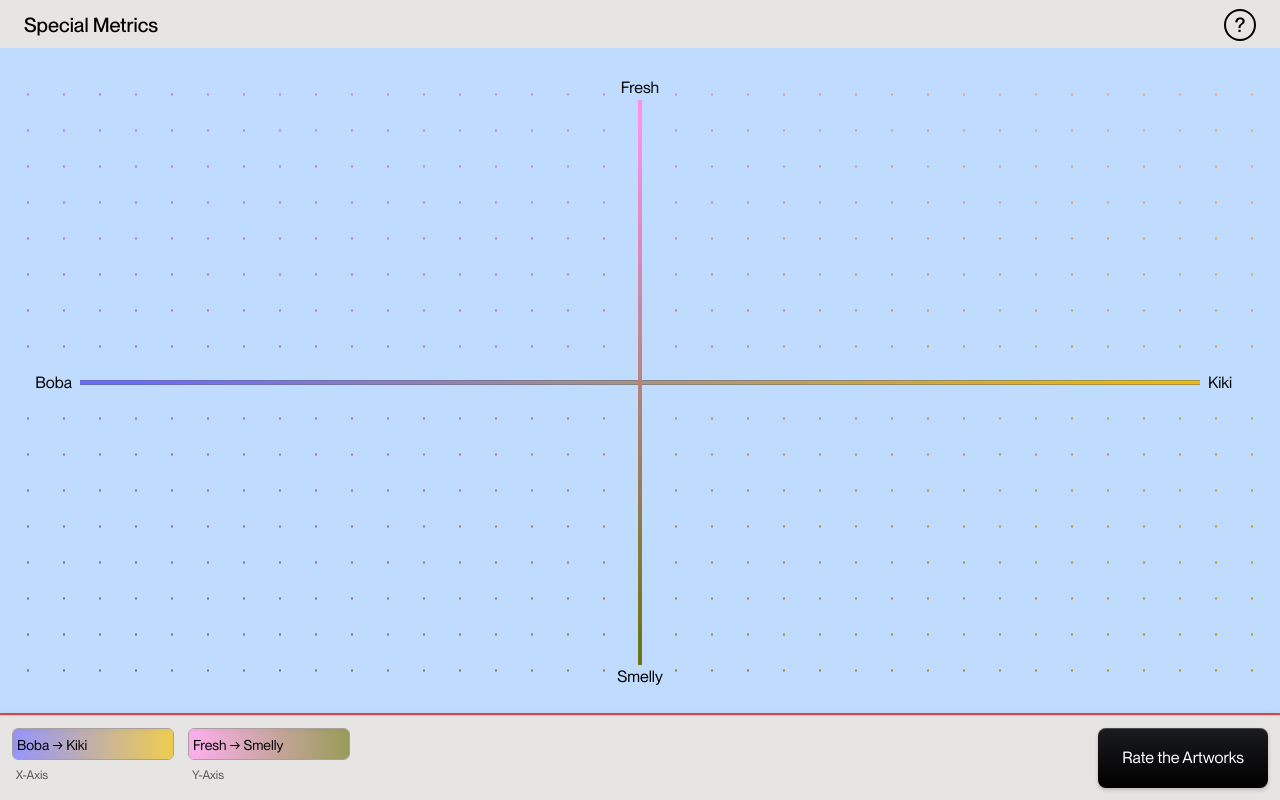
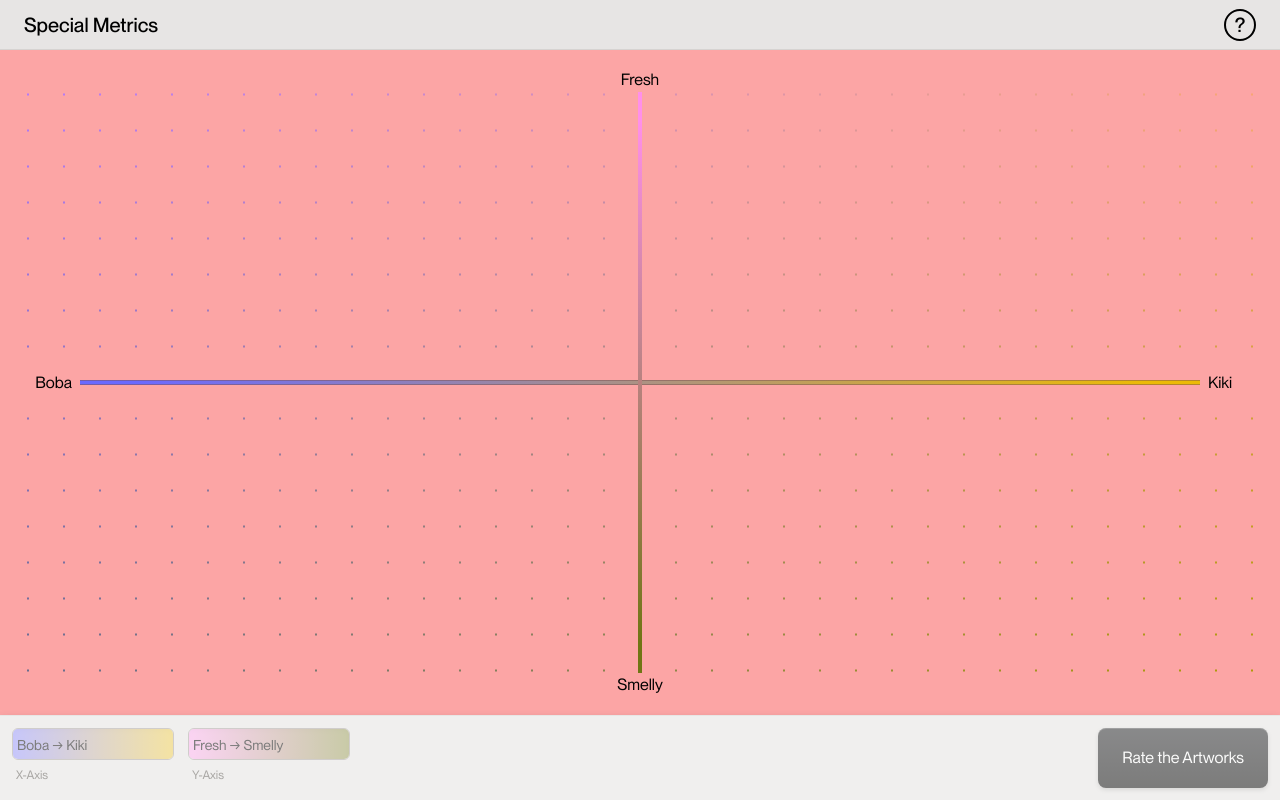
Before and after one commit to zackshersh/art-metrics, a React (Create React App) app in the folder client/: page /home in a window 1280 px wide. Built offline with nearby package versions, Linux system fonts and the light colour scheme; no server answers.

Commit message:
Scatterplot layout successfully converted to css grid

```diff
--- a/client/src/components/Scatterplot.js
+++ b/client/src/components/Scatterplot.js
@@ -163,10 +163,14 @@ function Scatterplot(props) {
 
 
     return (
-        <div className='w-full flex h-full flex-col bg-red-500'>
-            <div className='h-full'>
-                <div className='h-full flex'>
-                    <div className='min-w-full h-5/6 grow relative z-10 self-start my-5' ref={contRef}>
+        <div className='w-full flex h-full flex-col'>
+            <div className='h-full' style={{
+                display: "grid",
+                gridTemplateColumns: "1fr",
+                gridTemplateRows: "1fr min-content"
+            }}>
+                <div className='SVG+BKG-IMG h-full bg-red-300 py-3'>
+                        <div className='min-w-full h-full grow relative z-10 self-start' ref={contRef}>
                             <svg className='absolute' id='scatterplot-svg' width={width} height={height} ref={svgRef}>
 
                                 <g>
@@ -190,16 +194,15 @@ function Scatterplot(props) {
                             </svg>
                             {getLabels()}
                         </div>
-                </div>
-                <div style={{height: 'calc(100% - 135px)'}} className='w-full flex justify-center align-center absolute top-12 left-0 bg-blue-200'>
-                    {/* <div style={{maxWidth: "60%", maxHeight:"20%", display: "flex", margin: "auto auto", padding: 20}}  className='bg-red-300'> */}
+
+                    <div style={{height: 'calc(100% - 135px)'}} className='w-full flex justify-center align-center absolute top-12 left-0'>
                             {backdropImg ?
                                 <img style={{maxHeight: "70%", maxWidth: "80%", objectFit: "contain", margin: "auto auto", transform: "translateY(0vh)"}} className='z-0 w-full h-full' src={backdropImg} />
                                 : ''}
-                    {/* </div> */}
                     </div>
                 </div>
                 <ScatterplotOptions xAxis={xAxis} setXAxis={setXAxis} yAxis={yAxis} setYAxis={setYAxis} />
+            </div>
             <ArtDetailsPopup artwork={detailsPopupData} setArtwork={setDetailsPopupData} />
         </div>
     );
--- a/client/src/components/ScatterplotOptions.js
+++ b/client/src/components/ScatterplotOptions.js
@@ -17,7 +17,7 @@ function ScatterplotOptions({xAxis, setXAxis, yAxis, setYAxis}) {
 
     const metricOptions = ["boba_kiki", "fresh_smelly", "sleepy_amped"]
     return (
-        <div style={{boxShadow: softDropShadow}} className='absolute bottom-0 w-full p-3 border-t border-stone-300 bg-stone-200 flex flex-col sm:flex-row  sm:justify-between z-30'>
+        <div style={{boxShadow: softDropShadow}} className='bottom-0 w-full p-3 border-t border-stone-300 bg-stone-200 flex flex-col sm:flex-row  sm:justify-between z-30 opacity-50'>
             <div className='flex *:mr-4 mb-3 sm:mb-0'>
                 <Dropdown title={"X-Axis"} options={metricOptions} handler={handleXAxis} dropdownIndex={0}/>
                 <Dropdown title={"Y-Axis"} options={metricOptions} handler={handleYAxis} startingIndex={1} dropdownIndex={1}/>
```
Lines whose indentation alone changed are shown as unchanged.
